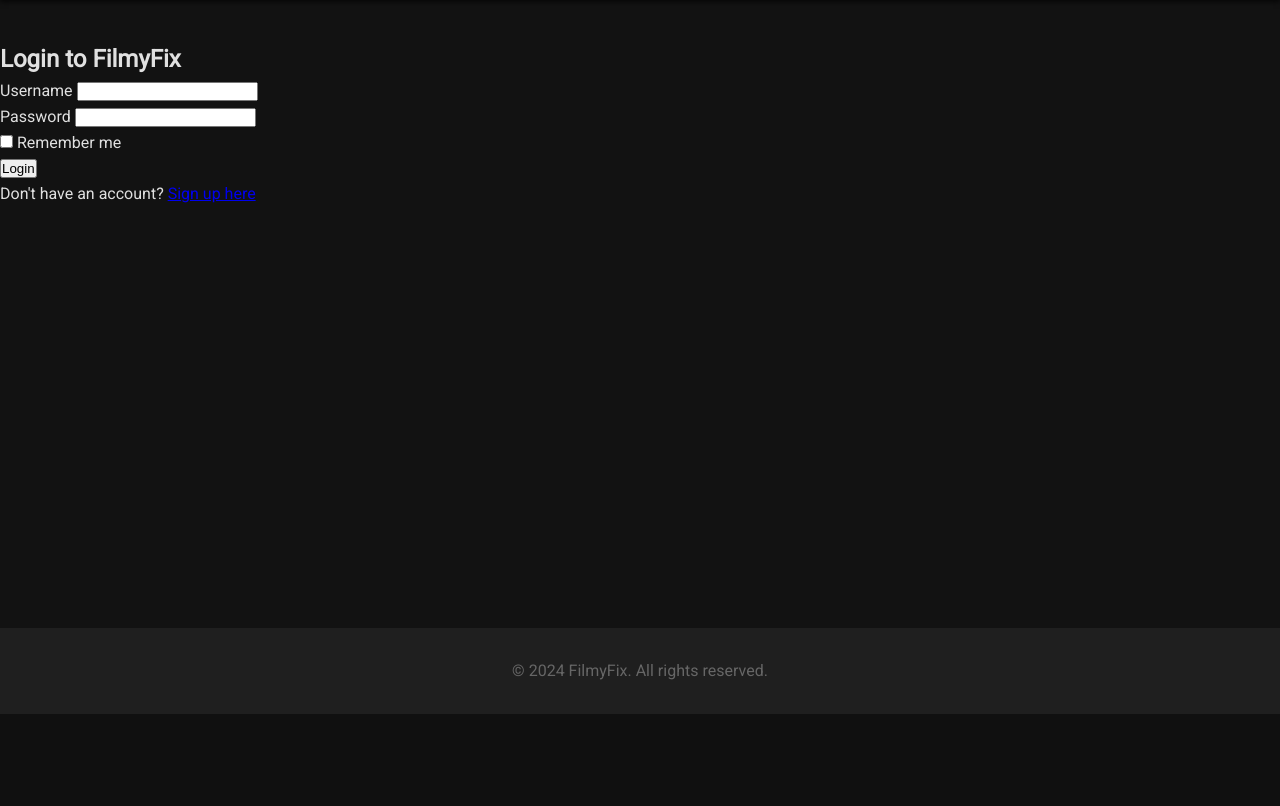
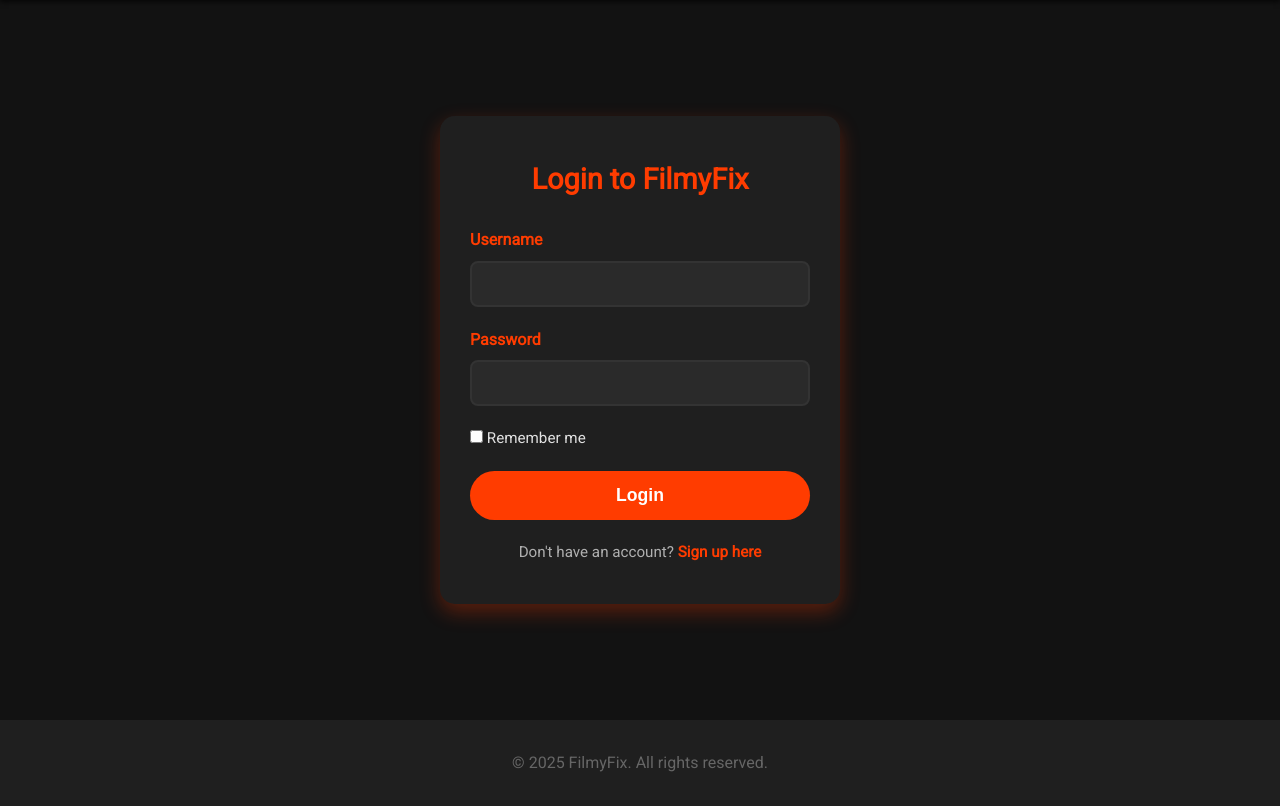
Before and after one commit to Santoshmahato333/project-ii, a Flask app: page /login in a window 1280 px wide. Shown: the part 86-892 px from the top of the page. Before the commit the page ends 800 px from the top, so only its background shows below. Run offline with Flask 3, Linux system fonts and the light colour scheme; parts of the project's set-up code (start-up, migrations or seed data) failed here and were passed over.

Commit message:
apply css in login and signup page

```diff
--- a/Static/styles.css
+++ b/Static/styles.css
@@ -156,18 +156,26 @@
 /* Movie cards */
 .movie-cards {
     display: grid;
-    grid-template-columns: repeat(auto-fit, minmax(300px, 1fr));
+    grid-template-columns: repeat(2,1fr);
     gap: 30px;
     margin-top: 30px;
 }
 
 .movie-card {
+    display: flex;
+    align-items: center;;
     background-color: #1f1f1f;
     border-radius: 15px;
     overflow: hidden;
     box-shadow: 0 5px 15px rgba(0,0,0,0.5);
     transition: transform 0.3s ease, box-shadow 0.3s ease;
     border: 2px solid transparent;
+}
+.movie-card .moview-poster {
+    width: 100%;
+    height: 300px;
+    overflow: hidden;
+    border-radius: 15px 15px 0 0;
 }
 
 .movie-card:hover {
@@ -178,7 +186,7 @@
 
 .movie-card img {
     width: 100%;
-    height: 400px;
+    height: 300px;
     object-fit: cover;
 }
 
@@ -487,3 +495,137 @@
     text-decoration: none;
     font-weight: 600;
 }
+
+/* Login and Signup page styles */
+.auth-container {
+    display: flex;
+    justify-content: center;
+    align-items: center;
+    padding: 60px 20px;
+    min-height: calc(100vh - 160px); /* Adjust for header and footer height */
+}
+
+.auth-card {
+    background-color: #1f1f1f;
+    padding: 40px 30px;
+    border-radius: 15px;
+    box-shadow: 0 8px 20px rgba(255, 60, 0, 0.3);
+    width: 100%;
+    max-width: 400px;
+}
+
+.auth-card h2 {
+    color: #ff3c00;
+    margin-bottom: 25px;
+    font-weight: 700;
+    font-size: 1.8rem;
+    text-align: center;
+}
+
+.auth-form {
+    display: flex;
+    flex-direction: column;
+    gap: 20px;
+}
+
+.form-group {
+    display: flex;
+    flex-direction: column;
+    gap: 8px;
+}
+
+.form-group label {
+    font-weight: 600;
+    color: #ff3c00;
+    font-size: 1rem;
+}
+
+.form-group input[type="text"],
+.form-group input[type="email"],
+.form-group input[type="password"] {
+    padding: 12px 15px;
+    border: 2px solid #333;
+    border-radius: 8px;
+    background-color: #2a2a2a;
+    color: #e0e0e0;
+    font-size: 1rem;
+    transition: border-color 0.3s ease;
+}
+
+.form-group input[type="text"]:focus,
+.form-group input[type="email"]:focus,
+.form-group input[type="password"]:focus {
+    outline: none;
+    border-color: #ff3c00;
+}
+
+.checkbox-group {
+    flex-direction: row;
+    align-items: center;
+    gap: 10px;
+}
+
+.checkbox-group label {
+    font-weight: 400;
+    color: #e0e0e0;
+    font-size: 0.95rem;
+}
+
+.auth-button {
+    background-color: #ff3c00;
+    color: white;
+    border: none;
+    padding: 14px 0;
+    border-radius: 30px;
+    font-size: 1.1rem;
+    font-weight: 700;
+    cursor: pointer;
+    transition: background-color 0.3s ease;
+}
+
+.auth-button:hover {
+    background-color: #e63500;
+}
+
+.auth-links {
+    margin-top: 20px;
+    text-align: center;
+}
+
+.auth-links p {
+    color: #b0b0b0;
+    font-size: 0.95rem;
+}
+
+.auth-links a {
+    color: #ff3c00;
+    text-decoration: none;
+    font-weight: 600;
+    transition: color 0.3s ease;
+}
+
+.auth-links a:hover {
+    color: #e63500;
+}
+
+/* Alert messages for flash messages */
+.alert {
+    padding: 12px 15px;
+    margin: 15px 0;
+    border-radius: 8px;
+    text-align: center;
+    font-weight: 600;
+    font-size: 0.95rem;
+}
+
+.alert-error {
+    background-color: rgba(255, 107, 107, 0.15);
+    border: 1px solid rgba(255, 107, 107, 0.4);
+    color: #ff6b6b;
+}
+
+.alert-success {
+    background-color: rgba(76, 175, 80, 0.15);
+    border: 1px solid rgba(76, 175, 80, 0.4);
+    color: #4caf50;
+}
--- a/streamlit_app.py
+++ b/streamlit_app.py
@@ -38,10 +38,14 @@
         return round(avg_rating, 1)
     return None
 
+import random
+
 # Function to get reviews for a movie
 def get_movie_reviews(movie_title, limit=3):
-    reviews = Review.query.filter_by(movie_title=movie_title).order_by(Review.created_at.desc()).limit(limit).all()
-    return reviews
+    reviews = Review.query.filter_by(movie_title=movie_title).all()
+    if reviews:
+        return [random.choice(reviews)]
+    return []
 
 app = Flask(__name__)
 app.config['SECRET_KEY'] = 'your-secret-key-change-this-in-production'
@@ -111,13 +115,15 @@
             # Get rating and reviews for this movie
             avg_rating = get_movie_rating(row['title'])
             reviews = get_movie_reviews(row['title'])
+            total_reviews = Review.query.filter_by(movie_title=row['title']).count()
 
             recommended_movies.append({
                 "title": row['title'],
                 "poster_link": poster_url,
                 "overview": description,
                 "avg_rating": avg_rating,
-                "reviews": reviews
+                "reviews": reviews,
+                "total_reviews": total_reviews
             })
 
         return render_template("index.html", recommended_movies=recommended_movies)
--- a/templates/login.html
+++ b/templates/login.html
@@ -64,7 +64,7 @@
 
     <footer>
         <div class="container footer-container">
-            <p>&copy; 2024 FilmyFix. All rights reserved.</p>
+            <p>&copy; 2025 FilmyFix. All rights reserved.</p>
         </div>
     </footer>
 </body>
--- a/templates/signup.html
+++ b/templates/signup.html
@@ -68,7 +68,7 @@
 
     <footer>
         <div class="container footer-container">
-            <p>&copy; 2024 FilmyFix. All rights reserved.</p>
+            <p>&copy; 2025 FilmyFix. All rights reserved.</p>
         </div>
     </footer>
 </body>
```
Also changed, not shown: templates/index.html (+44 -16 lines).
